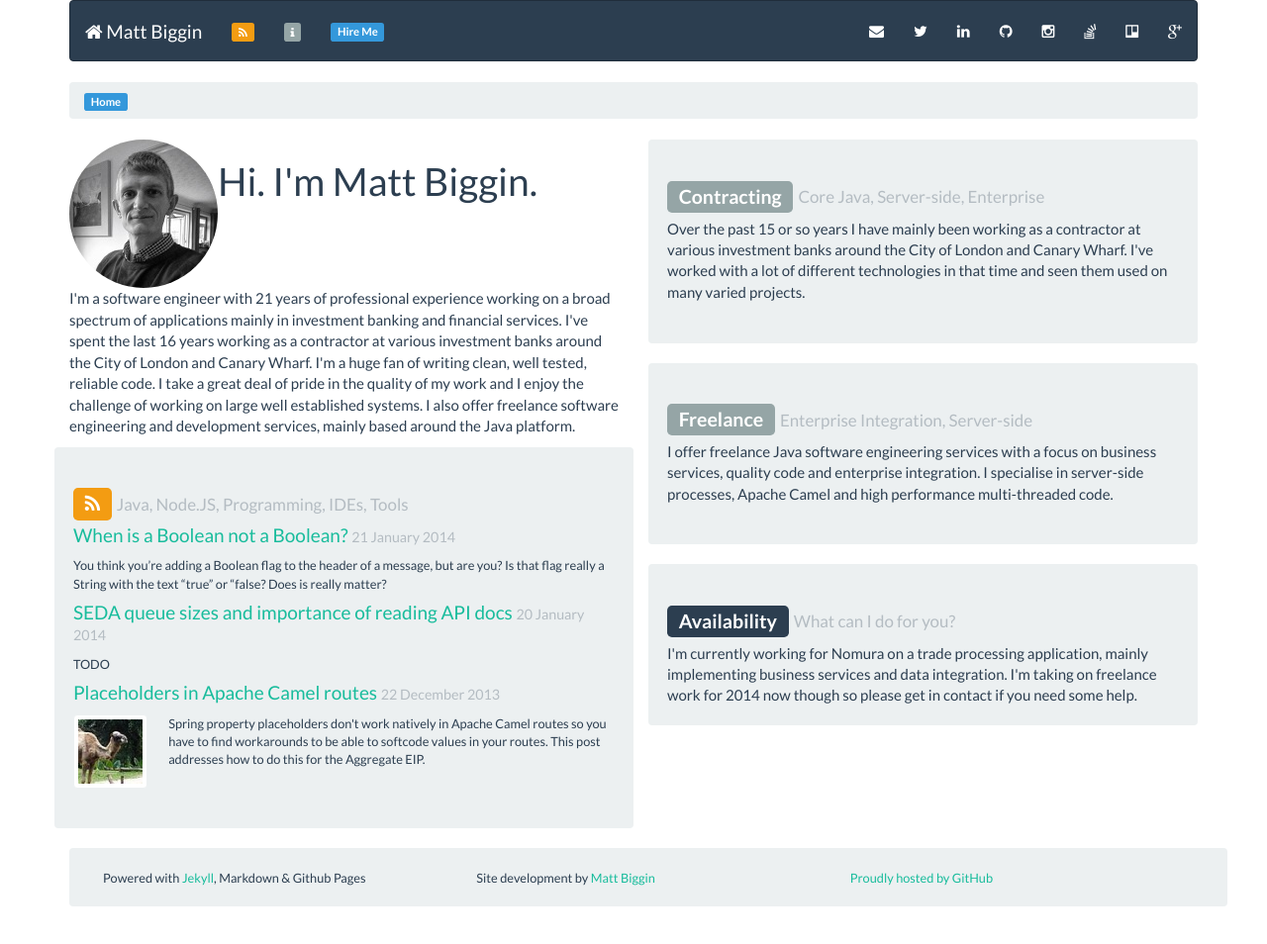
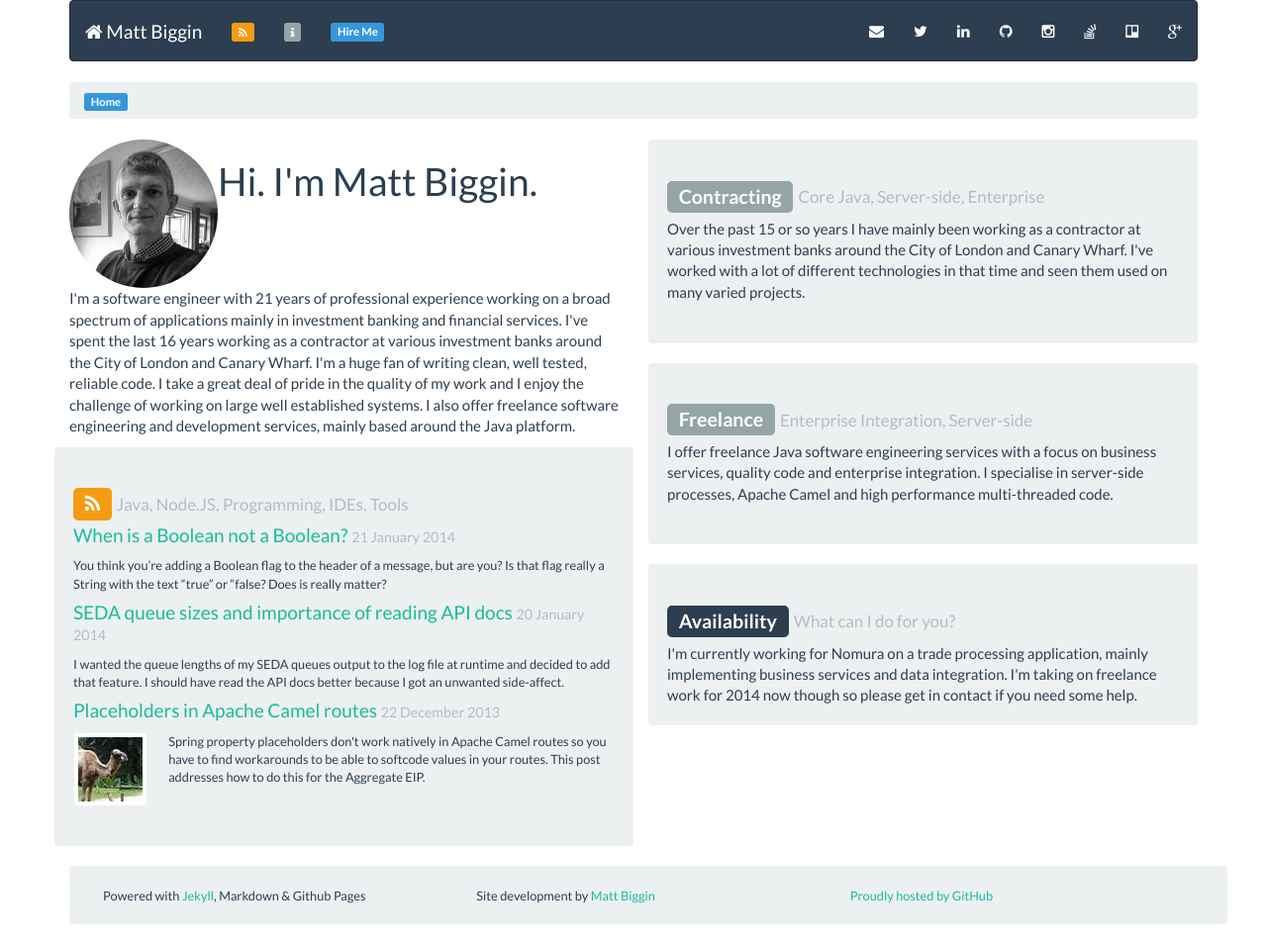
Before and after one commit to ultraflynn/mattbiggin.co.uk, a Jekyll site: the page built from index.html, in a window 1280 px wide. Shown: the whole page at 99% size. Built offline with Jekyll 4.4.1, drawn with Linux system fonts in a browser that asks for light colours; Markdown is read by kramdown in place of the engine named in the settings.

Commit message:
Added synopsis to a post

```diff
--- a/_posts/2014-01-20-seda-queue-sizes.md
+++ b/_posts/2014-01-20-seda-queue-sizes.md
@@ -2,7 +2,7 @@
 layout: post
 title: SEDA queue sizes and importance of reading API docs
 tags: [Apache Camel, Java, Seda]
-synopsis: TODO
+synopsis: I wanted the queue lengths of my SEDA queues output to the log file at runtime and decided to add that feature. I should have read the API docs better because I got an unwanted side-affect.
 ---
 One of the key benefits of a SEDA queue is the ability to buffer requests and tasks within an Apache Camel route. You split up your processing into discrete tasks and then wire these tasks together using SEDA queues. You can then tune the number of consumers you have running against the queues to get the throughput that you need. To be able to do this tuning you need to know the back pressure on the consumers, i.e. the size of the SEDA queues. A simple way to do this is to use JMX to connect via JConsole and inspect the size of the SEDA queues but that involves starting a process and drilling down through a graphical UI. It’s a lot easier to have the queues depths output to the log file regularly so you can review the sizes over time.
 
```
